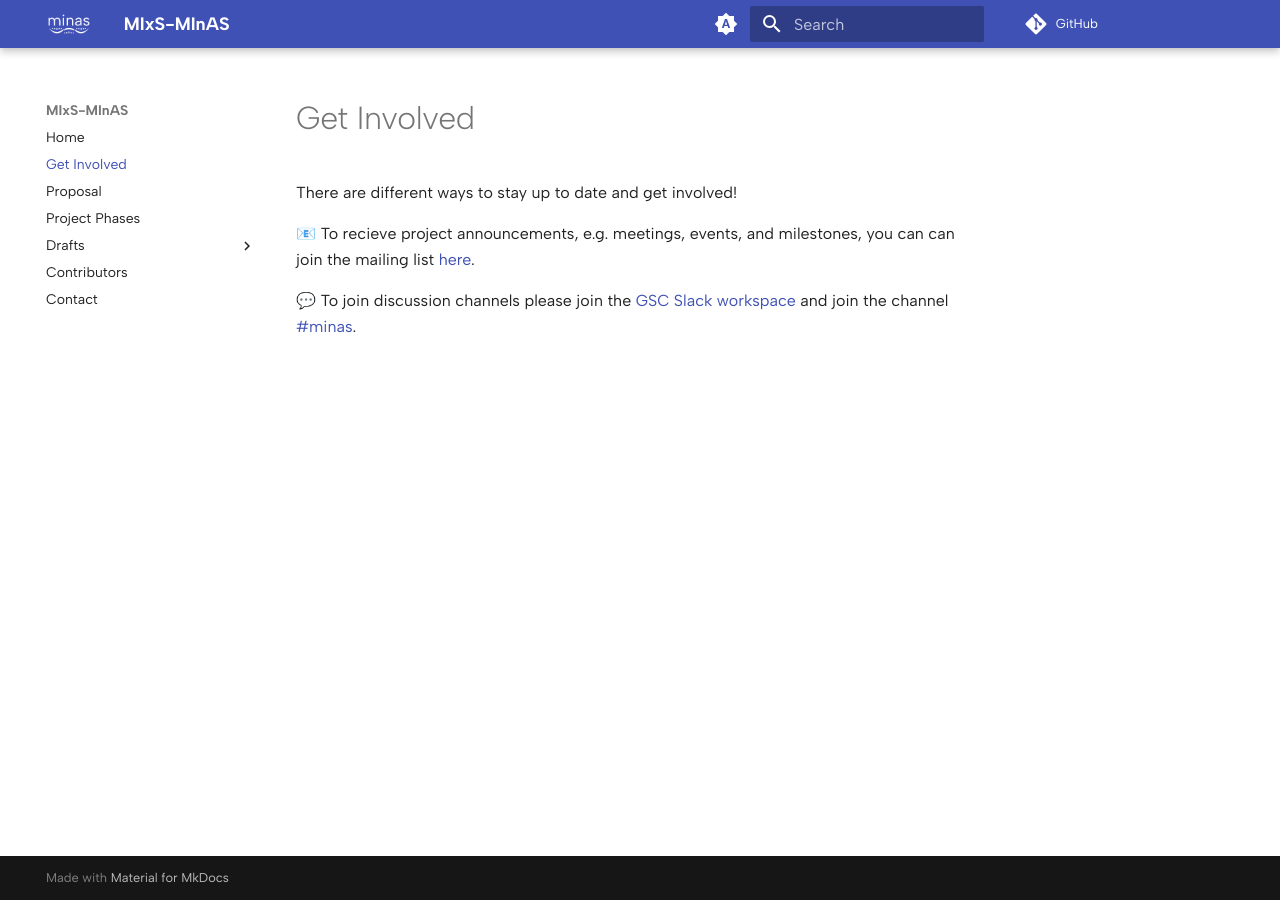
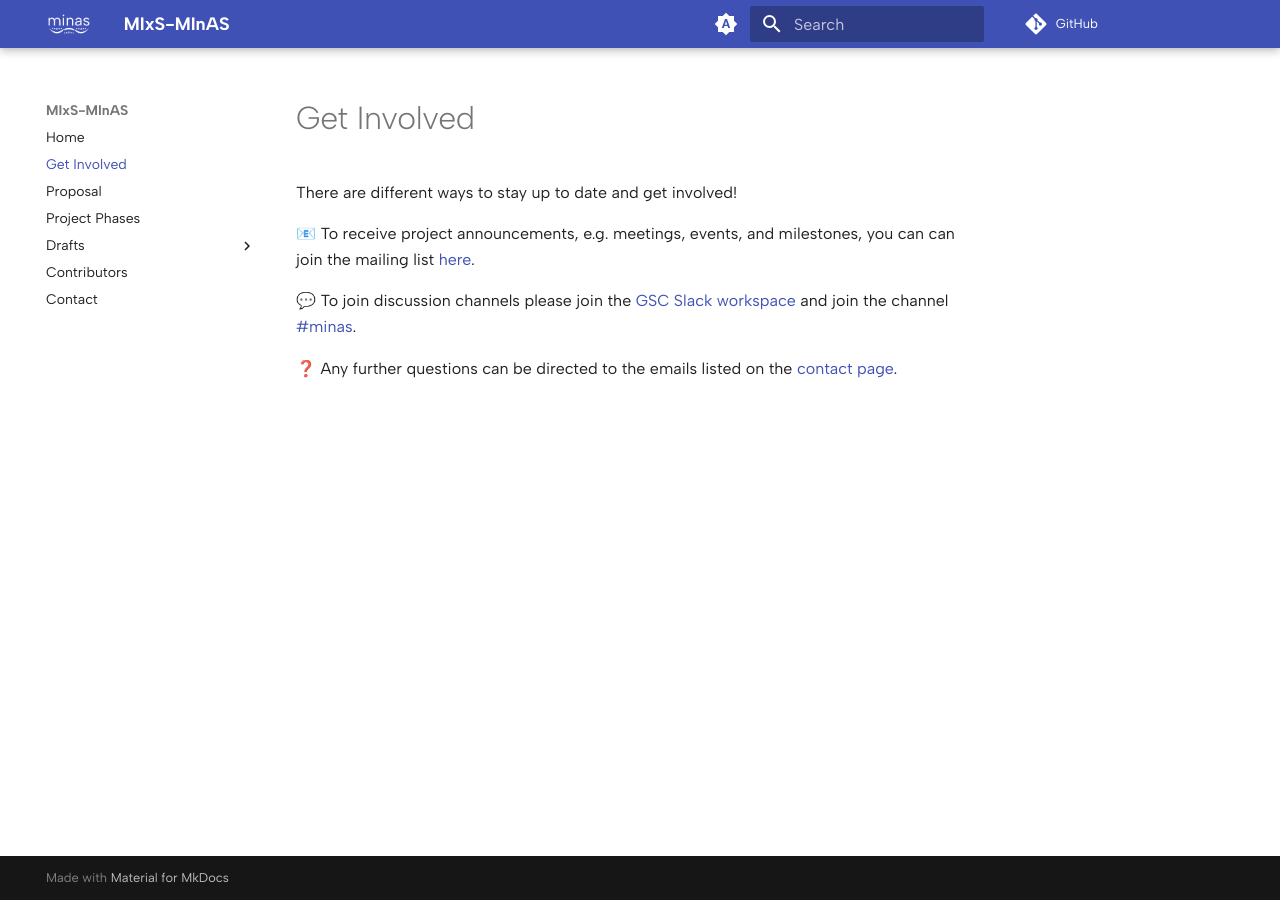
Before and after one commit to MIxS-MInAS/MIxS-MInAS.github.io, an MkDocs documentation site: the page built from docs/get-involved.md, in a window 1280 px wide. Built offline with MkDocs 1.6.1 and Material for MkDocs 9.7.7, drawn with Linux system fonts in a browser that asks for light colours; comment, search, counter and statistics services are not loaded.

Commit message:
Add email address to get invoovled

```diff
--- a/docs/get-involved.md
+++ b/docs/get-involved.md
@@ -2,6 +2,8 @@
 
 There are different ways to stay up to date and get involved!
 
-📧 To recieve project announcements, e.g. meetings, events, and milestones, you can can join the mailing list [here](/subscribe).
+📧 To receive project announcements, e.g. meetings, events, and milestones, you can can join the mailing list [here](/subscribe).
 
 💬 To join discussion channels please join the [GSC Slack workspace](https://join.slack.com/t/gsc-vpc4453/shared_invite/zt-1xkho921f-NeTTzLUS~cSF4HBkOSXFQg) and join the channel [#minas](https://gsc-vpc4453.slack.com/archives/C05DHBCFTCP).
+
+❓️ Any further questions can be directed to the emails listed on the [contact page](/contact).
```
Also changed, not shown: docs/contact.md (+1 -1 lines).
